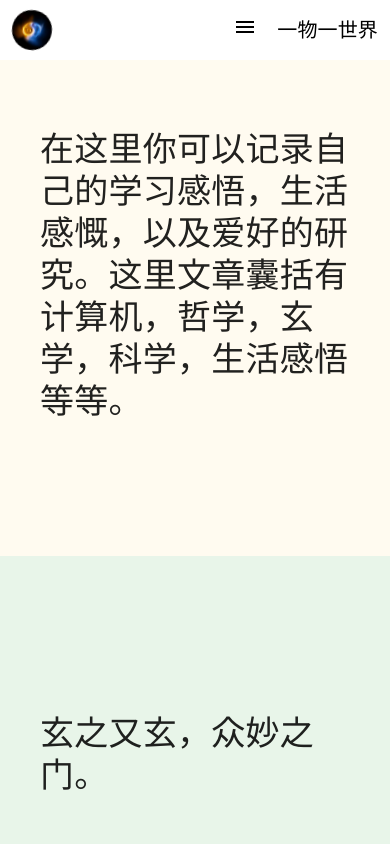
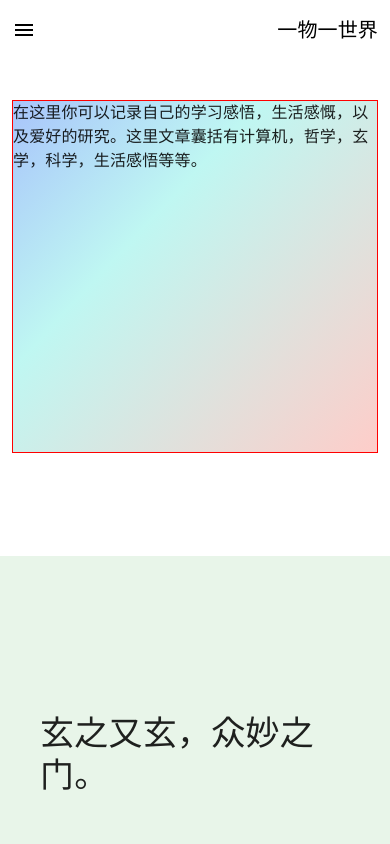
Before and after one commit to one-thing-one-world/blog-client, a React (Create React App) app: page / in a window 390 px wide. Shown: the top 844 px of the page. Built offline with nearby package versions, Linux system fonts and the light colour scheme.

Commit message:
[Feat::header] feature header media query

```diff
--- a/package.json
+++ b/package.json
@@ -20,6 +20,7 @@
     "react": "^18.1.0",
     "react-dom": "^18.1.0",
     "react-redux": "^8.0.1",
+    "react-responsive": "^9.0.0-beta.8",
     "react-router-dom": "^6.3.0",
     "react-scripts": "5.0.1",
     "styled-components": "^5.3.5",
@@ -70,6 +71,7 @@
     "eslint-plugin-react-hooks": "^4.3.0",
     "husky": "^8.0.0",
     "lint-staged": "^12.4.1",
+    "postcss-relaxed-unit": "^1.1.1",
     "prettier": "^2.6.2"
   },
   "lint-staged": {
--- /dev/null
+++ b/postcss.config.js
@@ -0,0 +1,13 @@
+// eslint-disable-next-line import/no-extraneous-dependencies
+const RelaxedUnit = require('postcss-relaxed-unit')
+
+module.exports = {
+  plugins: [
+    RelaxedUnit({
+      rules: {
+        rw: 'div(1020).mul(100).unit(vw)',
+        rh: 'div(1080).mul(100).unit(vh)',
+      },
+    }),
+  ],
+}
--- a/src/App.css
+++ b/src/App.css
@@ -1,4 +1,4 @@
-.App {
+/* .App {
   text-align: center;
 }
 
@@ -35,4 +35,4 @@
   to {
     transform: rotate(360deg);
   }
-}
+} */
--- a/src/components/Header/NavComponent/index.tsx
+++ b/src/components/Header/NavComponent/index.tsx
@@ -1,41 +1,37 @@
 import React, { useState, useEffect } from 'react'
-// import styled from 'styled-components'
 import { useNavigate, useLocation } from 'react-router-dom'
-import { styled } from '@mui/material/styles'
-
-import { Box, Tabs, Tab } from '@mui/material'
-// import { commonRoutes } from '../../../router/index'
+import { useMediaQuery } from 'react-responsive'
+import {
+  Box,
+  Tabs,
+  Tab,
+  Drawer,
+  List,
+  ListItem,
+  ListItemButton,
+  ListItemText,
+} from '@mui/material'
+import IconButton from '@mui/material/IconButton'
+import MenuIcon from '@mui/icons-material/Menu'
 import { tabList } from '../tabList'
 
-const BoxWrapper = styled(Box)`
-  @media (max-width: 750px) {
-    display: none;
-  }
-  @media (min-width: 750px) {
-    display: block;
-  }
-`
-export default function NavComponent() {
+const PcTab = () => {
+  const [value, setValue] = useState('/home')
   const navigate = useNavigate()
   const { pathname } = useLocation()
-  const [value, setValue] = useState('/home')
-  const handleChange = (event: React.SyntheticEvent, newValue: string) => {
-    setValue(newValue)
-    navigate(newValue)
-  }
   useEffect(
     () => (pathname === '/' ? setValue('/home') : setValue(pathname)),
     [pathname]
   )
-
   return (
-    <BoxWrapper
-      sx={{ borderBottom: 1, borderColor: 'divider', height: '60px' }}
-    >
+    <Box sx={{ borderBottom: 1, borderColor: 'divider', height: '60px' }}>
       <Tabs
         value={value}
-        onChange={handleChange}
-        sx={{ height: '60px', display: 'block' }}
+        onChange={(event: React.SyntheticEvent, newValue: string) => {
+          setValue(newValue)
+          navigate(newValue)
+        }}
+        sx={{ height: '60px' }}
       >
         {tabList.map(({ navName, componentPath }) => (
           <Tab
@@ -46,6 +42,56 @@ export default function NavComponent() {
           />
         ))}
       </Tabs>
-    </BoxWrapper>
+    </Box>
   )
 }
+
+const PhoneTab = () => {
+  const [isShowDrawer, setIsShowDrawer] = useState(false)
+  const navigate = useNavigate()
+
+  return (
+    <>
+      <Drawer
+        anchor="top"
+        open={isShowDrawer}
+        onClose={() => setIsShowDrawer(false)}
+      >
+        <List>
+          {tabList.map(tab => (
+            <ListItem
+              key={tab.navName}
+              sx={{ borderBottom: '1px solid #e6e1e1' }}
+              disablePadding
+            >
+              <ListItemButton
+                onClick={() => {
+                  navigate(tab.componentPath)
+                  setIsShowDrawer(false)
+                }}
+              >
+                <ListItemText primary={tab.navName} />
+              </ListItemButton>
+            </ListItem>
+          ))}
+        </List>
+      </Drawer>
+      <IconButton
+        size="large"
+        edge="start"
+        color="inherit"
+        aria-label="menu"
+        sx={{ mr: 1 }}
+        onClick={() => setIsShowDrawer(true)}
+      >
+        <MenuIcon />
+      </IconButton>
+    </>
+  )
+}
+
+export default function NavComponent() {
+  const isMobile = useMediaQuery({ query: `(max-width: ${750}px` })
+  // eslint-disable-next-line react/jsx-no-useless-fragment
+  return <>{isMobile ? <PhoneTab /> : <PcTab />}</>
+}
--- a/src/components/Header/NavUserInfo/index.tsx
+++ b/src/components/Header/NavUserInfo/index.tsx
@@ -1,66 +1,10 @@
-import React, { useState } from 'react'
+import React from 'react'
 // import styled from 'styled-components'
-import { useNavigate } from 'react-router-dom'
-import {
-  Typography,
-  Box,
-  Drawer,
-  List,
-  ListItem,
-  ListItemButton,
-  ListItemText,
-} from '@mui/material'
-import IconButton from '@mui/material/IconButton'
-import MenuIcon from '@mui/icons-material/Menu'
-import { styled } from '@mui/material/styles'
-import { tabList } from '../tabList'
+import { Typography, Box } from '@mui/material'
 
-const IconWrapper = styled(IconButton)`
-  display: none;
-  @media (max-width: 750px) {
-    display: block !important;
-  }
-`
 export default function NavUserInfo() {
-  const [isShowDrawer, setIsShowDrawer] = useState(false)
-  const navigate = useNavigate()
-
   return (
     <Box sx={{ display: 'flex', height: '60px' }}>
-      <Drawer
-        anchor="top"
-        open={isShowDrawer}
-        onClose={() => setIsShowDrawer(false)}
-      >
-        <List>
-          {tabList.map(tab => (
-            <ListItem
-              key={tab.navName}
-              sx={{ borderBottom: '1px solid #e6e1e1' }}
-              disablePadding
-            >
-              <ListItemButton
-                onClick={() => {
-                  navigate(tab.componentPath)
-                  setIsShowDrawer(false)
-                }}
-              >
-                <ListItemText primary={tab.navName} />
-              </ListItemButton>
-            </ListItem>
-          ))}
-        </List>
-      </Drawer>
-      <IconWrapper
-        size="large"
-        edge="start"
-        color="inherit"
-        aria-label="menu"
-        sx={{ mr: 1 }}
-        onClick={() => setIsShowDrawer(true)}
-      >
-        <MenuIcon />
-      </IconWrapper>
       <Typography
         variant="h6"
         component="div"
--- a/src/components/Header/index.tsx
+++ b/src/components/Header/index.tsx
@@ -1,18 +1,8 @@
 import React from 'react'
-import styled, { keyframes } from 'styled-components'
-import logo from '../../assets/logo.jpg'
+import styled from 'styled-components'
 import NavComponent from './NavComponent'
 import NavUserInfo from './NavUserInfo'
 
-const imgRotate = keyframes`
-    from {
-      transform: rotate(0deg);
-     }
-    to {
-      transform: rotate(360deg);
-    }
-
-`
 const Wrapper = styled.div`
   width: 1020px;
   height: 60px;
@@ -22,17 +12,10 @@ const Wrapper = styled.div`
   padding: 0 12px;
   margin: 0 auto;
 `
-const LogoWrapper = styled.img`
-  width: 40px;
-  height: 40px;
-  border-radius: 50% 50%;
-  animation: ${imgRotate} 3s linear infinite;
-`
 
 export default function Header() {
   return (
     <Wrapper>
-      <LogoWrapper src={logo} />
       <NavComponent />
       <NavUserInfo />
     </Wrapper>
--- a/src/components/Layout/index.tsx
+++ b/src/components/Layout/index.tsx
@@ -1,13 +1,9 @@
 import React from 'react'
 import { Outlet } from 'react-router-dom'
 import styled from 'styled-components'
-// import { styled as muiStyled } from '@mui/material/styles'
 import BackTop from '../BackTop'
 import Header from '../Header'
 
-// const Wrapper = muiStyled(BackTop)`
-//   margin: 0 auto;
-// `
 const OutletWrapper = styled.div`
   max-width: 1020px;
   margin: 0 auto;
--- a/src/pages/Home/HomeCom/index.tsx
+++ b/src/pages/Home/HomeCom/index.tsx
@@ -1,13 +1,36 @@
 import React from 'react'
 import { Typography } from '@mui/material'
-import BasicHomeCom from '../../../components/BasicHomeCom'
+import styled from 'styled-components'
+// import BasicHomeCom from '../../../components/BasicHomeCom'
 
+const Wrapper = styled.div`
+  width: 100%;
+  height: 500px;
+  display: flex;
+  align-items: center;
+  flex-direction: column;
+  justify-content: center;
+  padding: 0 12px;
+  box-sizing: border-box;
+  max-width: 1020px;
+  /* @media (max-width: 750px) {
+    font-size: 2rem;
+  }
+  @media (min-width: 750px) {
+    font-size: 20px;
+  } */
+`
 export default function HomeCom() {
   return (
-    <BasicHomeCom bgColor="#fffbf0">
+    <Wrapper>
       <Typography
-        sx={{ marginBottom: '60px' }}
-        variant="h4"
+        sx={{
+          marginBottom: '60px',
+          height: '353px',
+          border: '1px solid red',
+          background:
+            'linear-gradient(313deg, #FECDC9 0%, #BFF7F2 64%, #A8C4FB 100%)',
+        }}
         gutterBottom
         component="div"
       >
@@ -17,6 +40,6 @@ export default function HomeCom() {
       {/* <Button variant="contained" size="large">
         开始阅读
       </Button> */}
-    </BasicHomeCom>
+    </Wrapper>
   )
 }
--- a/src/pages/Home/index.tsx
+++ b/src/pages/Home/index.tsx
@@ -10,7 +10,7 @@ import TrivialCom from './TrivialCom'
 import WriteArticalCom from './WriteArticalCom'
 
 const Wrapper = styled.div`
-  font-size: 20px;
+  /* font-size: 2000rw !important; */
 `
 export default function Home() {
   // const navigate = useNavigate()
```
Also changed, not shown: 1 other file (tests, documents, lock files or other folders).
